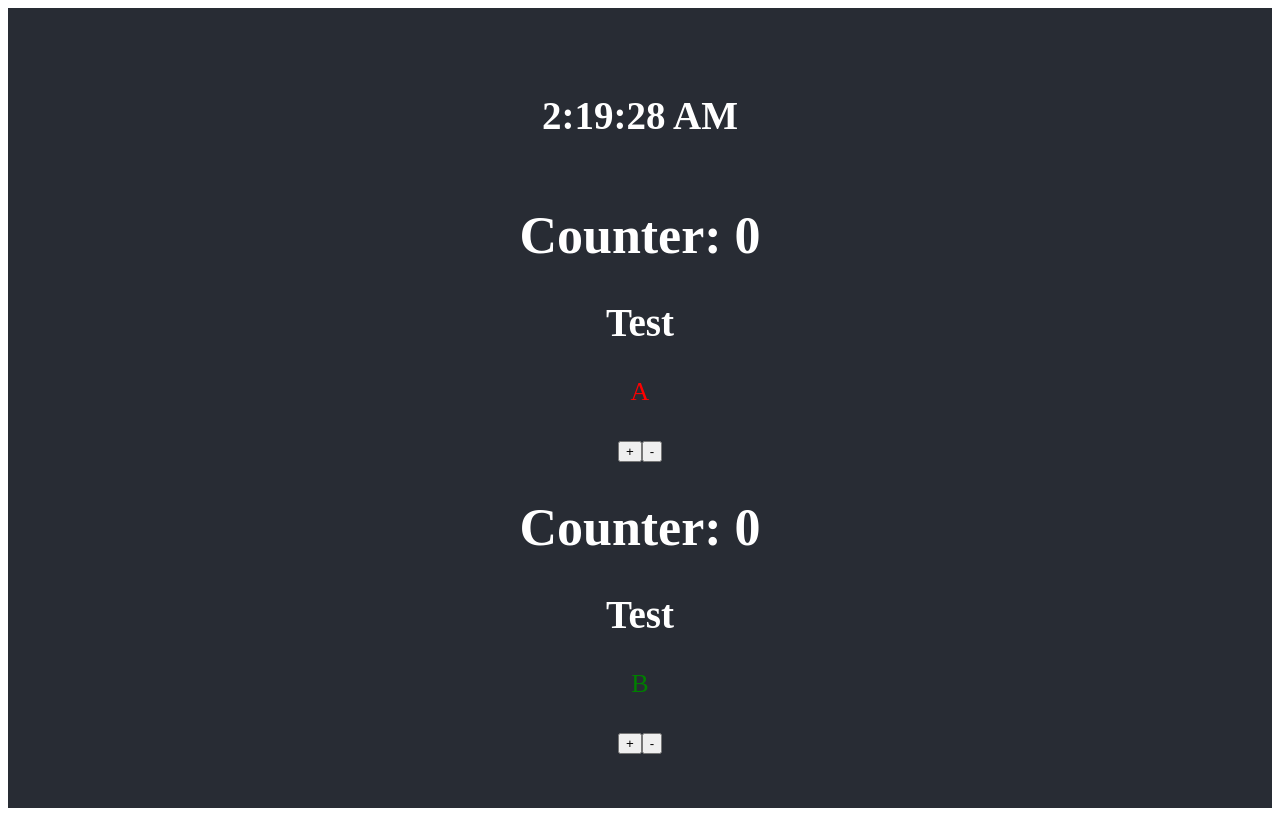
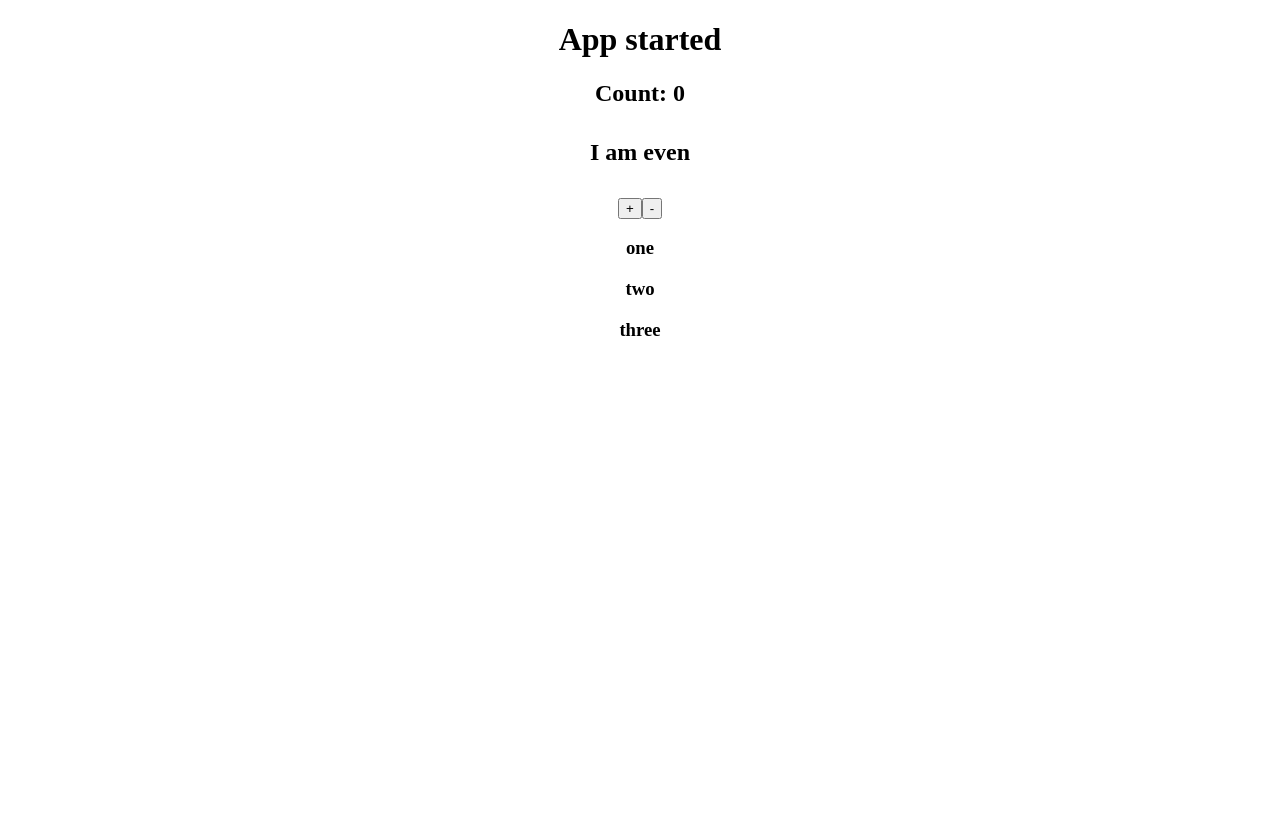
Before and after one commit to Coderushnepal/Sujan-Shrestha, a React (Create React App) app: page / in a window 1280 px wide. Built offline with nearby package versions, Linux system fonts and the light colour scheme.

Commit message:
recap of previous class
- recap functional and class components
- recap of life cycle methods

```diff
--- a/src/components/App.css
+++ b/src/components/App.css
@@ -1,5 +1,8 @@
 .App {
   text-align: center;
+}
+
+.App-header {
   background-color: #282c34;
   min-height: 100vh;
   display: flex;
@@ -9,3 +12,7 @@
   font-size: calc(10px + 2vmin);
   color: white;
 }
+
+.App-link {
+  color: #61dafb;
+}
--- a/src/components/App.js
+++ b/src/components/App.js
@@ -1,40 +1,13 @@
-import React, { Component } from "react";
+import React from "react";
 import "./App.css";
-import Counter from "./Counter";
-import Clock from "./Clock";
 
-const NAMES = ["A", "B"];
-
-function withValidity(WrappedComponent) {
-  class Valid extends Component {
-    constructor(props) {
-      super(props);
-
-      this.state = {
-        isValid: false,
-      };
-    }
-
-    render() {
-      return <WrappedComponent isValid={this.state.isValid} {...this.props} />;
-    }
-  }
-
-  return Valid;
-}
-
-const ValidClock = withValidity(Clock);
-const ValidCounter = withValidity(Counter);
+import Counter from "./Counter/Counter";
 
 function App() {
   return (
     <div className="App">
-      <ValidClock />
-      {NAMES.map((name) => (
-        <ValidCounter key={name} name={name}>
-          <h2>Test</h2>
-        </ValidCounter>
-      ))}
+      <h1>App started</h1>
+      <Counter />
     </div>
   );
 }
--- a/src/components/Counter/Counter.js
+++ b/src/components/Counter/Counter.js
@@ -1,7 +1,18 @@
 import React, { Component } from "react";
-import { isVowel } from "../../utils/strings";
 
-import "./counter.css";
+import Loading from "../Loading/Loading";
+
+const OddComponent = () => (
+  <div>
+    <h4>I am odd</h4>
+  </div>
+);
+
+const EvenComponent = () => (
+  <div>
+    <h4>I am even</h4>
+  </div>
+);
 
 class Counter extends Component {
   constructor(props) {
@@ -9,15 +20,18 @@
 
     this.state = {
       count: 0,
+      isLoading: true,
+      data: [],
     };
   }
 
   componentDidMount() {
-    console.log("componentDidMount");
-  }
-
-  componentDidUpdate() {
-    console.log("componentDidUpdate");
+    setTimeout(() => {
+      this.setState({
+        isLoading: false,
+        data: [{ name: "one" }, { name: "two" }, { name: "three" }],
+      });
+    }, 3000);
   }
 
   handleIncrement = () => {
@@ -34,25 +48,20 @@
 
   render() {
     return (
-      <div>
-        <h1>Counter: {this.state.count}</h1>
-        {this.props.children}
-        <p className={isVowel(this.props.name[0]) ? "red" : "green"}>
-          {this.props.name}
-        </p>
-        <button
-          className="plus"
-          onClick={
-            this.props.handleIncrement
-              ? this.props.handleIncrement
-              : this.handleIncrement
-          }
-        >
-          +
-        </button>
-        <button className="minus" onClick={this.handleDecrement}>
-          -
-        </button>
+      <div className="counter">
+        <h2>Count: {this.state.count}</h2>
+        <h2>{this.state.count % 2 ? <OddComponent /> : <EvenComponent />}</h2>
+        <button onClick={this.handleIncrement}>+</button>
+        <button onClick={this.handleDecrement}>-</button>
+        {this.state.isLoading ? (
+          <Loading />
+        ) : (
+          <div>
+            {this.state.data.map((item) => (
+              <h3 key={item.name}>{item.name}</h3>
+            ))}
+          </div>
+        )}
       </div>
     );
   }
--- /dev/null
+++ b/src/components/Loading/Loading.js
@@ -0,0 +1,9 @@
+import React from "react";
+
+const Loading = () => (
+  <div>
+    <h3>Loading...</h3>
+  </div>
+);
+
+export default Loading;
--- /dev/null
+++ b/src/index.css
@@ -0,0 +1,13 @@
+body {
+  margin: 0;
+  font-family: -apple-system, BlinkMacSystemFont, 'Segoe UI', 'Roboto', 'Oxygen',
+    'Ubuntu', 'Cantarell', 'Fira Sans', 'Droid Sans', 'Helvetica Neue',
+    sans-serif;
+  -webkit-font-smoothing: antialiased;
+  -moz-osx-font-smoothing: grayscale;
+}
+
+code {
+  font-family: source-code-pro, Menlo, Monaco, Consolas, 'Courier New',
+    monospace;
+}
```
